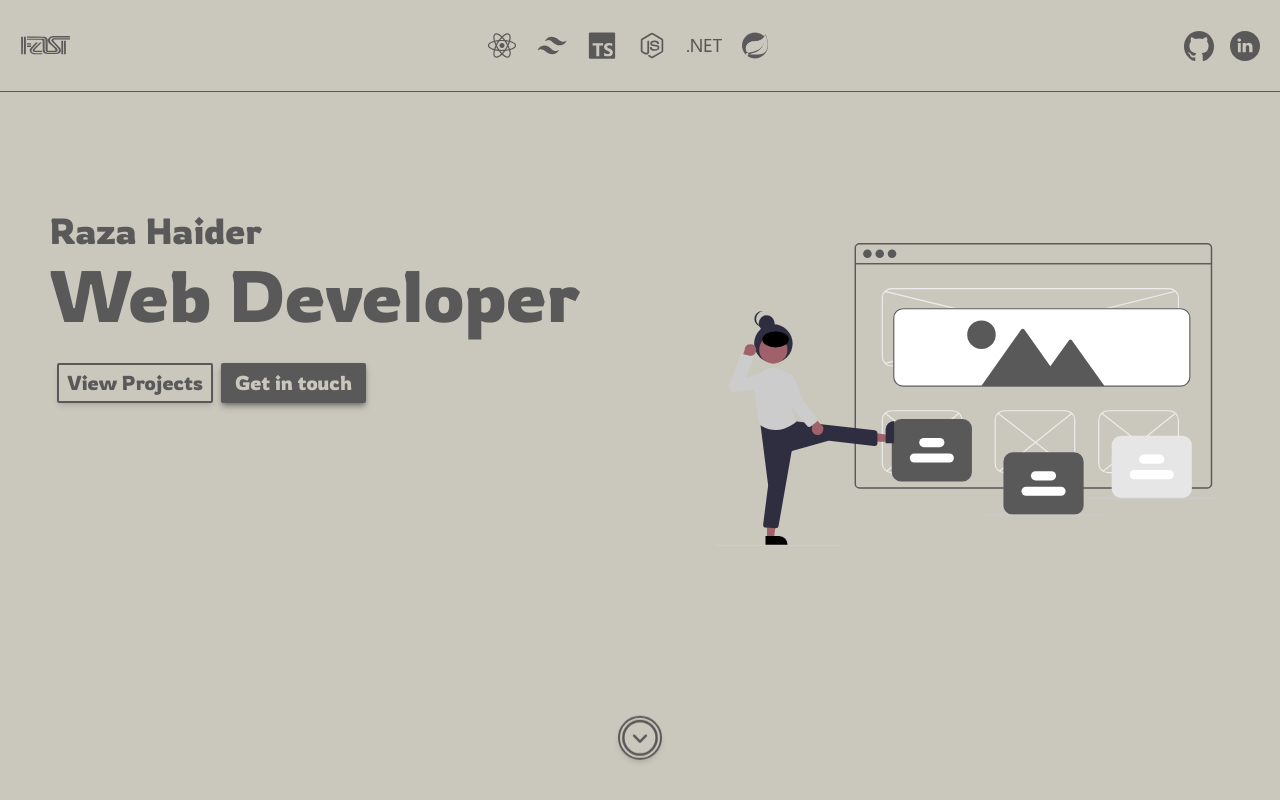
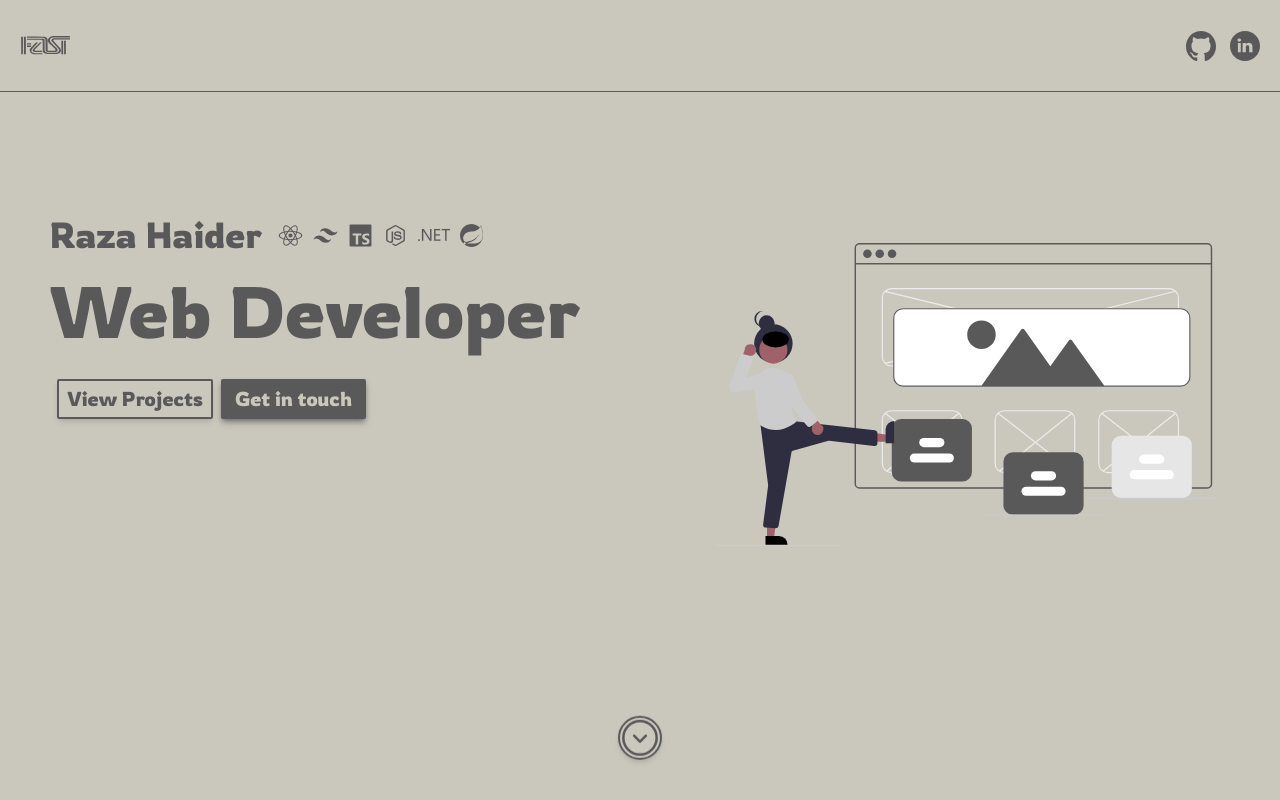
Before and after one commit to raza-h/raza-h.github.io, a React (Create React App) app: page / in a window 1280 px wide. Shown: the top 800 px of the page. Built offline with nearby package versions, Linux system fonts and the light colour scheme.

Commit message:
Tech Stack added

```diff
--- a/src/App.js
+++ b/src/App.js
@@ -2,6 +2,7 @@ import { useState } from 'react';
 import './App.css';
 import Collector from './components/Collector';
 import Home from './components/Home';
+// import Education from './components/Education';
 
 function App() {
   const [projects, setProjects] = useState([]);
@@ -9,6 +10,7 @@ function App() {
   return (
     <div className = "font-[squadaone]">
       <Home />
+      {/* <Education /> */}
       <Collector projects = {projects} setProjects = {setProjects}/>
     </div>
   );
--- /dev/null
+++ b/src/components/Education.jsx
@@ -0,0 +1,11 @@
+import React from 'react'
+
+const Education = () => {
+  return (
+    <aside className='bg-[#fb4b4e] absolute top-12 z-20 shadow-xl p-10 rounded-md hover:scale-150 transition-all origin-top-left'>
+      <h1>Hovering</h1>
+    </aside>
+  )
+}
+
+export default Education
--- a/src/components/Home.jsx
+++ b/src/components/Home.jsx
@@ -1,9 +1,15 @@
 import React from 'react'
 import webpageImg from '../assets/images/webpage.svg'
 import downIcon from '../assets/images/down-icon.svg'
-
+import react from '../assets/images/react.svg'
+import tailwind from '../assets/images/tailwind.svg'
+import typescript from '../assets/images/typescript.svg'
+import node from '../assets/images/node.svg'
+import dotnet from '../assets/images/dotnet.svg'
+import spring from '../assets/images/spring.svg'
 import { Link } from 'react-router-dom'
 import LinkHeader from './subcomponents/LinkHeader'
+
 export default function Home() {
   let scrollDown = () =>
   {
@@ -17,15 +23,25 @@ export default function Home() {
       <hr className='border-[#5a5959]'/>
       <main id = "home" className = "bg text-[#5a5959] py-10 px-5 lg:flex lg:flex-col lg:justify-around">
         <figure className = "mx-auto w-fit md:space-y-10 lg:grid lg:grid-cols-2 lg:justify-between lg:gap-x-20">
-          <figcaption className='px-5'>
-            <h1 className='text-2xl sm:text-3xl py-2 md:text-3xl lg:text-2xl xl:text-4xl'>Raza Haider</h1>
+          <figcaption className='px-5 md:space-y-1 lg:space-y-2'>
+            <h1 className='flex items-center space-x-4 text-2xl sm:text-3xl py-2 md:text-3xl lg:text-2xl xl:text-4xl'>
+              <p>Raza Haider</p>
+              <section className = "hidden sm:flex space-x-2.5 items-center py-2">
+                <img src = { react } width = "25rem"/>
+                <img src = { tailwind } width = "25rem"/>
+                <img src = { typescript } width = "25rem"/>
+                <img src = { node } width = "25rem"/>
+                <img src = { dotnet } width = "32rem"/>
+                <img src = { spring } width = "23rem"/>
+              </section>
+            </h1>
             <h2 className='text-4xl sm:text-6xl md:text-7xl lg:text-5xl xl:text-7xl'>Web Developer</h2>
-            <div className='py-8 px-2'>
+            <div className='py-6 px-2'>
               <Link onClick = {scrollDown} to = "projects"><button className = "w-[70vw] sm:w-fit ml-auto mr-auto block sm:inline shadow-md lg:text-lg xl:text-xl border-2 hover:bg-[#cac7c1] transition-all border-[#5a5959] px-2 py-1 sm:mr-1 rounded-sm">View Projects</button></Link>
               <Link onClick = {scrollDown} to = "contact"><button className = "w-[70vw] sm:w-fit ml-auto mr-auto my-3 sm:my-0 block sm:inline shadow-md  shadow-[#5a5959aa] lg:text-lg xl:text-xl border-2 border-[#5a5959] hover:bg-[#5a5959ee] hover:border-[#5a595961] bg-[#5a5959] text-[#cac7bd] px-3 py-1 sm:ml-1 rounded-sm transition-all">Get in touch</button></Link>
             </div>
           </figcaption>
-          <img alt = "webpage" className="mx-auto mt-5" src = {webpageImg} width = "500rem" />
+          <img alt = "webpage" className="mx-auto" src = {webpageImg} width = "500rem" />
         </figure>
         <a href = "#next" className='py-1'><button className = "expand-reduce block ml-auto mr-auto w-fit my-5 shadow-md rounded-3xl border-2 border-[#5a5959]"><img alt = "down icon" src = {downIcon} width = "40rem"/></button></a>
       </main>
--- a/src/components/subcomponents/LinkHeader.jsx
+++ b/src/components/subcomponents/LinkHeader.jsx
@@ -2,12 +2,6 @@ import React from 'react'
 import linkedin from '../../assets/images/linkedin.svg'
 import github from '../../assets/images/github.svg'
 import fast from '../../assets/images/fast.svg'
-import react from '../../assets/images/react.svg'
-import node from '../../assets/images/node.svg'
-import dotnet from '../../assets/images/dotnet.svg'
-import tailwind from '../../assets/images/tailwind.svg'
-import ts from '../../assets/images/typescript.svg'
-import spring from '../../assets/images/spring.svg'
 
 const LinkHeader = () => {
   return (
@@ -16,15 +10,7 @@ const LinkHeader = () => {
           <li className='flex'>
               <a rel="noreferrer" target="_blank" href="https://lhr.nu.edu.pk"><img src = {fast} width="51rem" alt="university link"/></a>
           </li>
-        <li className='flex space-x-1.5 sm:space-x-2.5 md:space-x-5'>
-          <img src = {react} width={'30rem'} alt = "react icon"/>
-          <img src = {tailwind} width={'30rem'} alt = "tailwind icon"/>
-          <img src = {ts} width={'30rem'} alt = "typesript icon"/>
-          <img src = {node} width={'30rem'} alt = "node icon"/>
-          <img src = {dotnet} width={'35rem'} alt = "dotnet icon"/>
-          <img src = {spring} width={'26rem'} alt = "spring icon"/>
-        </li>
-        <li className='flex items-center space-x-1.5 sm:space-x-2 md:space-x-4'>
+          <li className='flex items-center space-x-3.5'>
               <a rel="noreferrer" target="_blank" href="https://github.com/dork-writes"><img src = {github} width="30rem" alt = "github link"/></a>
               <a rel="noreferrer" target="_blank" href="https://linkedin.com/in/razah1214"><img src = {linkedin} width="30rem" alt="linkedin link"/></a>
           </li>
```
Lines whose indentation alone changed are shown as unchanged.
